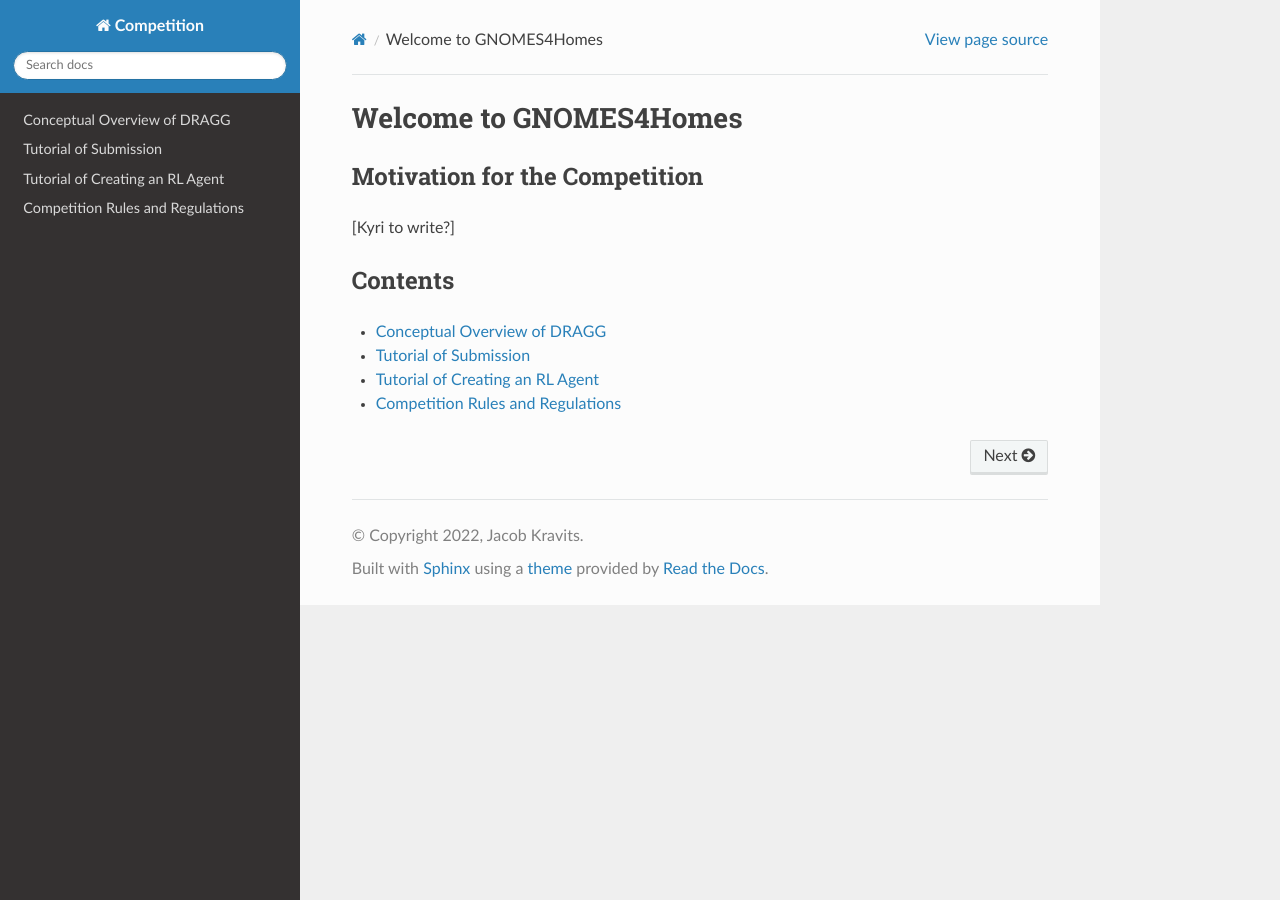
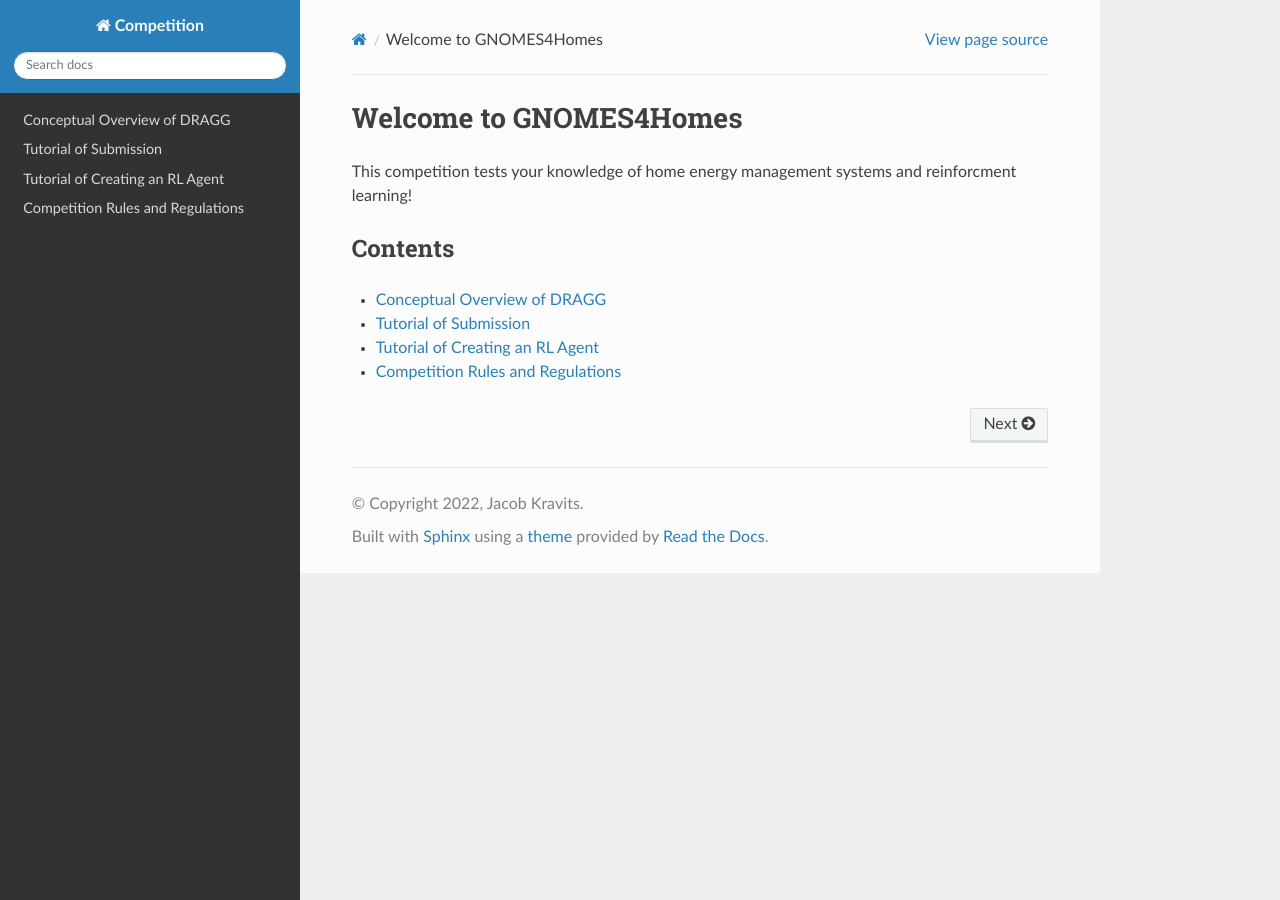
Before and after one commit to CUgriffinlab/gnomes-submission, a Sphinx documentation site: the page built from docs/source/index.rst, in a window 1280 px wide. Built offline with Sphinx 7.4.7 and the Read the Docs theme 2.0.0, drawn with Linux system fonts in a browser that asks for light colours.

Commit message:
Remove overview

```diff
--- a/docs/source/index.rst
+++ b/docs/source/index.rst
@@ -1,10 +1,7 @@
 Welcome to GNOMES4Homes
 =======================
 
-Motivation for the Competition
---------------------------------------------------------
-[Kyri to write?]
-
+This competition tests your knowledge of home energy management systems and reinforcment learning!
 
 Contents
 --------
```
